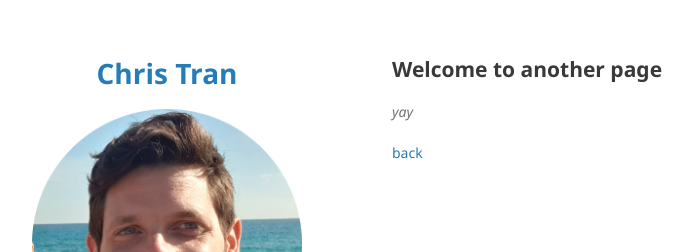
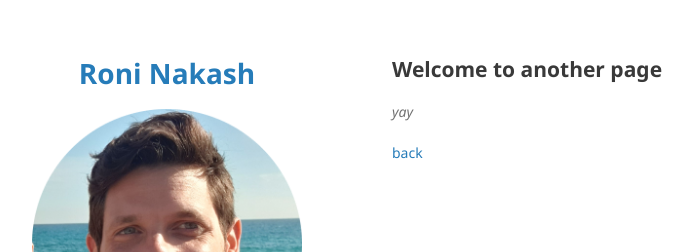
Before and after one commit to Roni-N/Roni_Nakash-Portfolio, a Jekyll site: the page built from another-page.md, in a window 1280 px wide. Shown: the top 252 px of the page, without its empty margins (178-871 px from the left). Built offline with Jekyll 4.4.1, drawn with Linux system fonts in a browser that asks for light colours; our own code applies the rules of GitHub Pages for plain Markdown files.

Commit message:
Update _config.yml

```diff
--- a/_config.yml
+++ b/_config.yml
@@ -1,4 +1,4 @@
-title: <p align="center"> Chris Tran </p>
+title: <p align="center"> Roni Nakash </p>
 logo: /assets/img/ro-m.png
 description: Minimal is a theme for GitHub Pages.
 show_downloads: true
```
